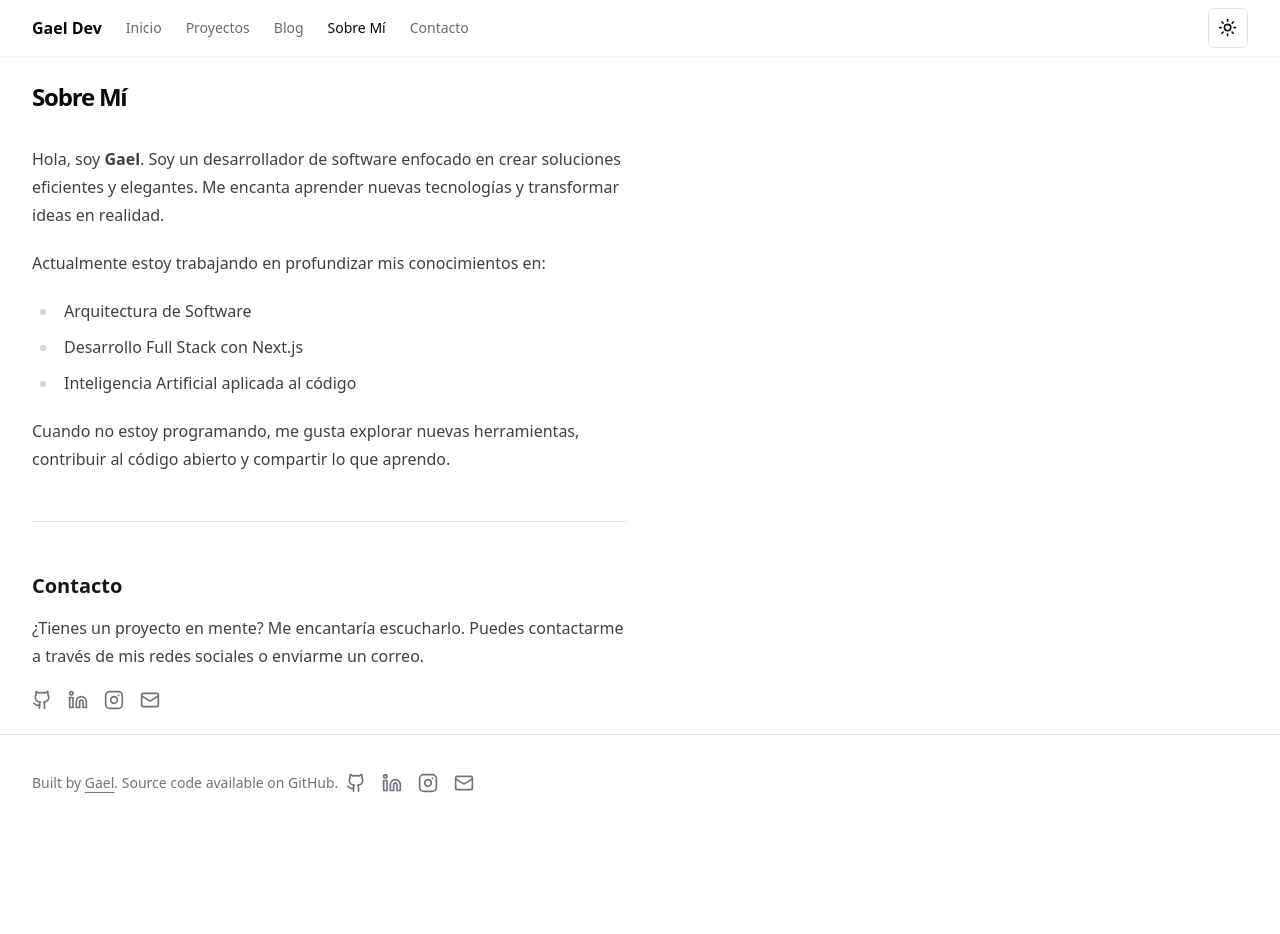
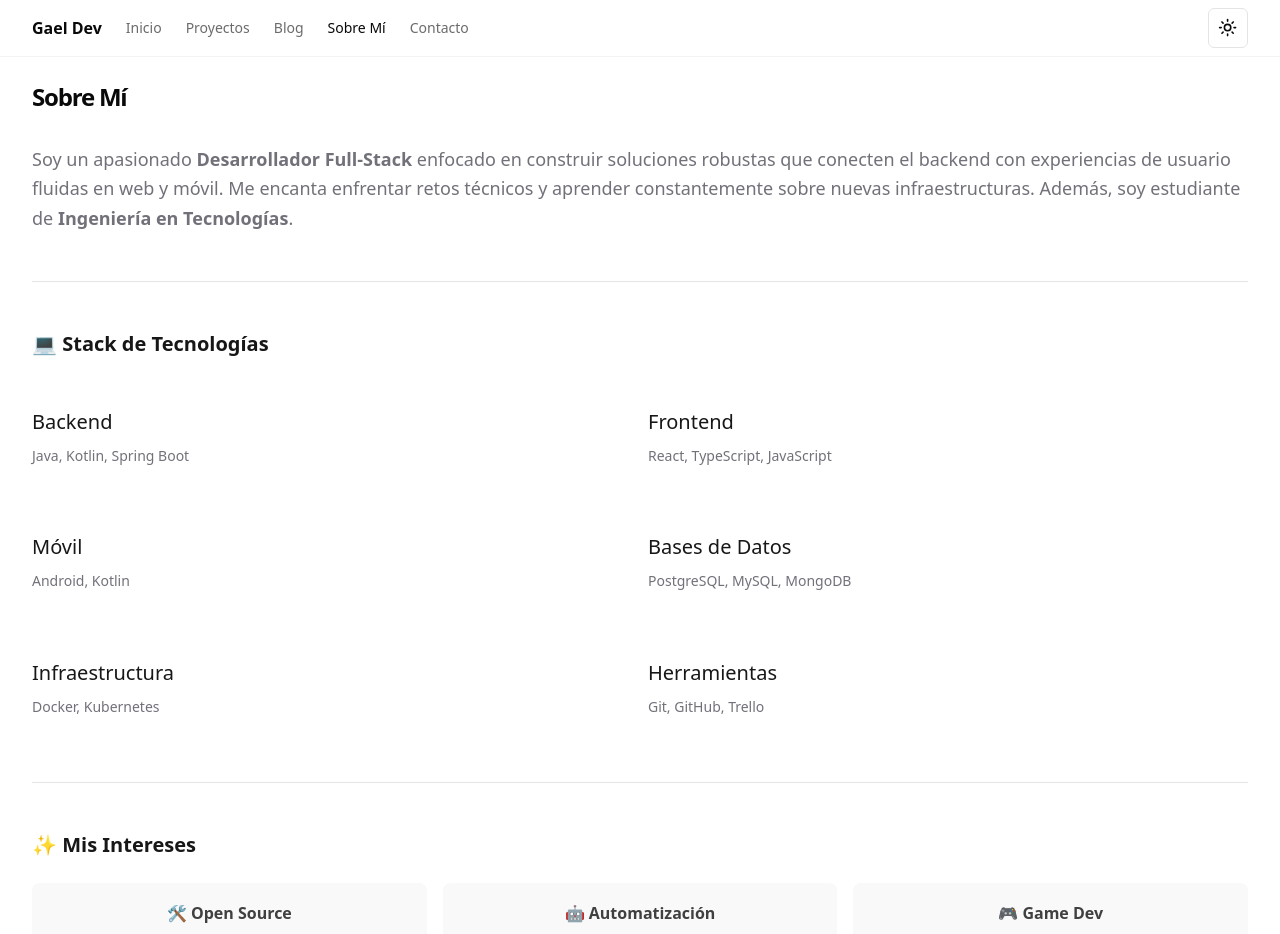
Before and after one commit to gaxl-1/Portafolio, a Next.js app: page /about in a window 1280 px wide. Shown: the top 934 px of the page. Before the commit the page ends 831 px from the top, so only its background shows below. Built offline with nearby package versions, Linux system fonts and the light colour scheme.

Commit message:
Update About and Home pages with profile info

```diff
--- a/app/about/page.tsx
+++ b/app/about/page.tsx
@@ -17,31 +17,73 @@ export default function AboutPage() {
     return (
         <section>
             <h1 className="font-semibold text-2xl mb-8 tracking-tighter">Sobre Mí</h1>
-            <div className="prose prose-neutral dark:prose-invert">
-                <p>
-                    Hola, soy <b>Gael</b>. Soy un desarrollador de software enfocado en crear
-                    soluciones eficientes y elegantes. Me encanta aprender nuevas tecnologías
-                    y transformar ideas en realidad.
+            <div className="prose prose-neutral dark:prose-invert max-w-none">
+                <p className="text-lg leading-relaxed text-muted-foreground">
+                    Soy un apasionado <b>Desarrollador Full-Stack</b> enfocado en construir soluciones robustas
+                    que conecten el backend con experiencias de usuario fluidas en web y móvil.
+                    Me encanta enfrentar retos técnicos y aprender constantemente sobre nuevas infraestructuras.
+                    Además, soy estudiante de <b>Ingeniería en Tecnologías</b>.
                 </p>
-                <p>
-                    Actualmente estoy trabajando en profundizar mis conocimientos en:
-                </p>
-                <ul>
-                    <li>Arquitectura de Software</li>
-                    <li>Desarrollo Full Stack con Next.js</li>
-                    <li>Inteligencia Artificial aplicada al código</li>
+
+                <hr className="my-8" />
+
+                <h2 className="font-semibold text-xl mb-4">💻 Stack de Tecnologías</h2>
+                <div className="grid grid-cols-1 md:grid-cols-2 gap-4">
+                    <div>
+                        <h3 className="font-medium mb-2">Backend</h3>
+                        <p className="text-sm text-muted-foreground">Java, Kotlin, Spring Boot</p>
+                    </div>
+                    <div>
+                        <h3 className="font-medium mb-2">Frontend</h3>
+                        <p className="text-sm text-muted-foreground">React, TypeScript, JavaScript</p>
+                    </div>
+                    <div>
+                        <h3 className="font-medium mb-2">Móvil</h3>
+                        <p className="text-sm text-muted-foreground">Android, Kotlin</p>
+                    </div>
+                    <div>
+                        <h3 className="font-medium mb-2">Bases de Datos</h3>
+                        <p className="text-sm text-muted-foreground">PostgreSQL, MySQL, MongoDB</p>
+                    </div>
+                    <div>
+                        <h3 className="font-medium mb-2">Infraestructura</h3>
+                        <p className="text-sm text-muted-foreground">Docker, Kubernetes</p>
+                    </div>
+                    <div>
+                        <h3 className="font-medium mb-2">Herramientas</h3>
+                        <p className="text-sm text-muted-foreground">Git, GitHub, Trello</p>
+                    </div>
+                </div>
+
+                <hr className="my-8" />
+
+                <h2 className="font-semibold text-xl mb-4">✨ Mis Intereses</h2>
+                <ul className="grid grid-cols-1 md:grid-cols-3 gap-4 list-none pl-0">
+                    <li className="bg-secondary/50 p-4 rounded-lg text-center">
+                        <b>🛠️ Open Source</b>
+                        <br />
+                        <span className="text-sm text-muted-foreground">Contribuyendo a la comunidad.</span>
+                    </li>
+                    <li className="bg-secondary/50 p-4 rounded-lg text-center">
+                        <b>🤖 Automatización</b>
+                        <br />
+                        <span className="text-sm text-muted-foreground">Optimizando flujos de trabajo.</span>
+                    </li>
+                    <li className="bg-secondary/50 p-4 rounded-lg text-center">
+                        <b>🎮 Game Dev</b>
+                        <br />
+                        <span className="text-sm text-muted-foreground">Explorando lógica de videojuegos.</span>
+                    </li>
                 </ul>
-                <p>
-                    Cuando no estoy programando, me gusta explorar nuevas herramientas,
-                    contribuir al código abierto y compartir lo que aprendo.
-                </p>
-                <hr />
-                <h3>Contacto</h3>
+
+                <hr className="my-8" />
+
+                <h3 className="font-semibold text-xl mb-4">Contacto</h3>
                 <p>
                     ¿Tienes un proyecto en mente? Me encantaría escucharlo.
                     Puedes contactarme a través de mis redes sociales o enviarme un correo.
                 </p>
-                <div className="not-prose mt-4">
+                <div className="not-prose mt-6">
                     <SocialLinks />
                 </div>
             </div>
--- a/app/page.tsx
+++ b/app/page.tsx
@@ -17,8 +17,8 @@ export default function Home() {
           Hola, soy Gael 👋
         </h1>
         <p className="max-w-[700px] text-muted-foreground md:text-xl">
-          Desarrollador web apasionado por crear experiencias digitales únicas.
-          Especializado en el ecosistema React y Next.js.
+          Desarrollador Full-Stack Multiplataforma.
+          Me apasiona construir soluciones robustas que conecten el backend con experiencias de usuario fluidas en web y móvil.
         </p>
       </div>
 
@@ -36,19 +36,6 @@ export default function Home() {
           Ver Proyectos
         </Link>
       </div>
-
-      <div className="pt-8">
-        <h2 className="text-2xl font-bold tracking-tight mb-4">Sobre este sitio</h2>
-        <p className="text-muted-foreground mb-4">
-          Este portafolio está construido con las últimas tecnologías web para asegurar el mejor rendimiento:
-        </p>
-        <ul className="list-disc list-inside space-y-2 text-muted-foreground">
-          <li>Next.js 15 (App Router)</li>
-          <li>Tailwind CSS v4</li>
-          <li>MDX para contenido</li>
-          <li>Framer Motion para animaciones</li>
-        </ul>
-      </div>
     </section>
   )
 }
```
